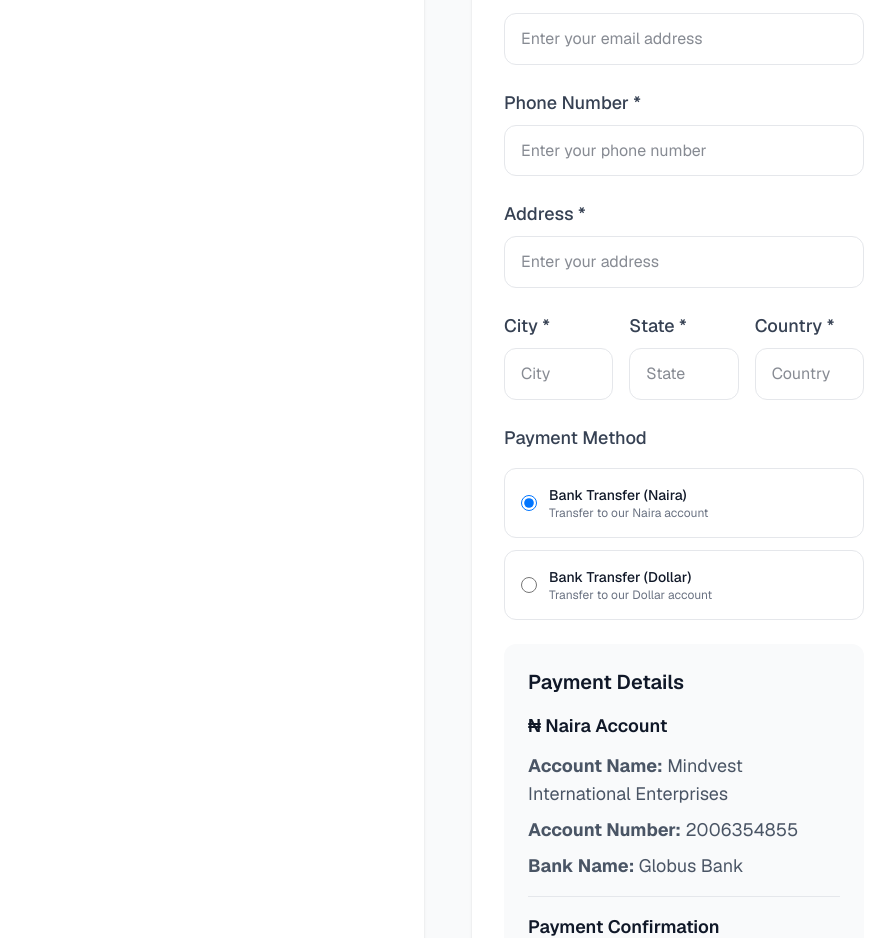
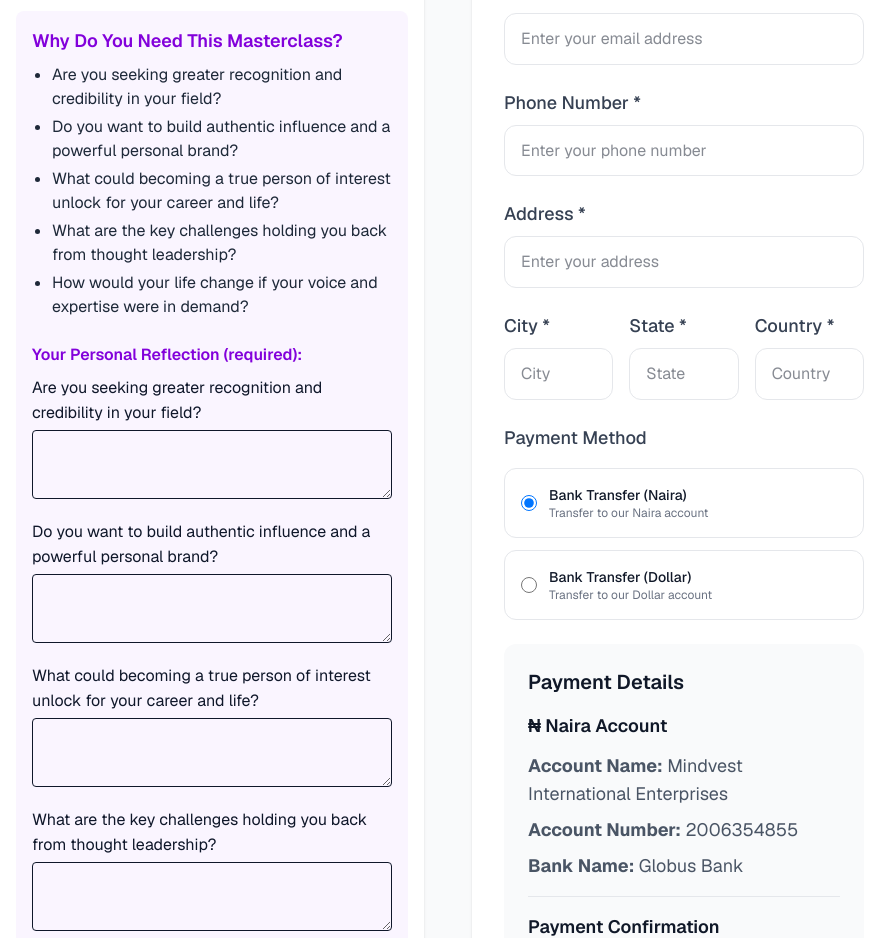
Before and after one commit to DevzekiFaith/work-web, a Next.js app: page /events/register/1 in a window 1280 px wide. Shown: the part 881-1819 px from the top of the page, without its empty margins (192-1087 px from the left). Built offline with nearby package versions, Linux system fonts and the light colour scheme.

Commit message:
Improved-Version

```diff
--- a/src/app/events/register/[eventId]/page.tsx
+++ b/src/app/events/register/[eventId]/page.tsx
@@ -72,11 +72,26 @@ export default function EventRegistration({ params }: { params: Promise<{ eventI
     cvv: '',
     cardName: ''
   });
+  const [reflectionAnswers, setReflectionAnswers] = useState({
+    q1: '',
+    q2: '',
+    q3: '',
+    q4: '',
+    q5: ''
+  });
+  const [academyReflectionAnswers, setAcademyReflectionAnswers] = useState({
+    aq1: '',
+    aq2: '',
+    aq3: '',
+    aq4: '',
+    aq5: ''
+  });
   const [isSubmitting, setIsSubmitting] = useState(false);
   const [isSubmitted, setIsSubmitted] = useState(false);
   const [errors, setErrors] = useState<Record<string, string>>({});
 
-  const event = eventsData[resolvedParams.eventId as keyof typeof eventsData];
+  const eventIdNum = Number(resolvedParams.eventId);
+  const event = eventIdNum in eventsData ? eventsData[eventIdNum as unknown as keyof typeof eventsData] : undefined;
 
   useEffect(() => {
     if (!event) {
@@ -123,6 +138,22 @@ export default function EventRegistration({ params }: { params: Promise<{ eventI
       if (!formData.expiryDate.trim()) newErrors.expiryDate = 'Expiry date is required';
       if (!formData.cvv.trim()) newErrors.cvv = 'CVV is required';
       if (!formData.cardName.trim()) newErrors.cardName = 'Cardholder name is required';
+    }
+
+    if(event && event.type === 'MASTERCLASS') {
+      if(!reflectionAnswers.q1.trim()) newErrors.q1 = 'Please answer question 1';
+      if(!reflectionAnswers.q2.trim()) newErrors.q2 = 'Please answer question 2';
+      if(!reflectionAnswers.q3.trim()) newErrors.q3 = 'Please answer question 3';
+      if(!reflectionAnswers.q4.trim()) newErrors.q4 = 'Please answer question 4';
+      if(!reflectionAnswers.q5.trim()) newErrors.q5 = 'Please answer question 5';
+    }
+
+    if(event && event.type === 'ACADEMY') {
+      if(!academyReflectionAnswers.aq1.trim()) newErrors.aq1 = 'Please answer question 1';
+      if(!academyReflectionAnswers.aq2.trim()) newErrors.aq2 = 'Please answer question 2';
+      if(!academyReflectionAnswers.aq3.trim()) newErrors.aq3 = 'Please answer question 3';
+      if(!academyReflectionAnswers.aq4.trim()) newErrors.aq4 = 'Please answer question 4';
+      if(!academyReflectionAnswers.aq5.trim()) newErrors.aq5 = 'Please answer question 5';
     }
 
     setErrors(newErrors);
@@ -203,7 +234,7 @@ export default function EventRegistration({ params }: { params: Promise<{ eventI
                           className="inline-flex items-center gap-2 bg-green-600 hover:bg-green-700 text-white font-semibold px-6 py-3 rounded-xl transition-all duration-300 shadow-sm hover:shadow-md"
                         >
                           <svg className="w-5 h-5" fill="currentColor" viewBox="0 0 24 24">
-                            <path d="M17.472 14.382c-.297-.149-1.758-.867-2.03-.967-.273-.099-.471-.148-.67.15-.197.297-.767.966-.94 1.164-.173.199-.347.223-.644.075-.297-.15-1.255-.463-2.39-1.475-.883-.788-1.48-1.761-1.653-2.059-.173-.297-.018-.458.13-.606.134-.133.298-.347.446-.52.149-.174.198-.298.298-.497.099-.198.05-.371-.025-.52-.075-.149-.669-1.612-.916-2.207-.242-.579-.487-.5-.669-.51-.173-.008-.371-.01-.57-.01-.198 0-.52.074-.792.372-.272.297-1.04 1.016-1.04 2.479 0 1.462 1.065 2.875 1.213 3.074.149.198 2.096 3.2 5.077 4.487.709.306 1.262.489 1.694.625.712.227 1.36.195 1.871.118.571-.085 1.758-.719 2.006-1.413.248-.694.248-1.289.173-1.413-.074-.124-.272-.198-.57-.347m-5.421 7.403h-.004a9.87 9.87 0 01-5.031-1.378l-.361-.214-3.741.982.998-3.648-.235-.374a9.86 9.86 0 01-1.51-5.26c.001-5.45 4.436-9.884 9.888-9.884 2.64 0 5.122 1.03 6.988 2.898a9.825 9.825 0 012.893 6.994c-.003 5.45-4.437 9.884-9.885 9.884m8.413-18.297A11.815 11.815 0 0012.05 0C5.495 0 .16 5.335.157 11.892c0 2.096.547 4.142 1.588 5.945L.057 24l6.305-1.654a11.882 11.882 0 005.683 1.448h.005c6.554 0 11.89-5.335 11.893-11.893A11.821 11.821 0 0020.885 3.488"/>
+                            <path d="M17.472 14.382c-.297-.149-1.758-.867-2.03-.967-.273-.099-.471-.148-.67.15-.197.297-.767.966-.94 1.164-.173.199-.347.223-.644.075-.297-.15-1.255-.463-2.39-1.475-.883-.788-1.48-1.761-1.653-2.059-.173-.297-.018-.458.13-.606.134-.133.298-.347.446-.52.149-.174.198-.298.298-.497.099-.198.05-.371-.025-.52-.075-.149-.669-1.612-.916-2.207-.242-.579-.487-.5-.669-.51-.173-.008-.371-.01-.57-.01-.198 0-.52.074-.792.372-.272.297-1.04 1.016-1.04 2.479 0 1.462 1.065 2.875 1.213 3.074.149.198 2.096 3.2 5.077 4.487.709.306 1.262.489 1.694.625.712.227 1.36.195 1.871.118.571-.085 1.758-.719 2.006-1.413.248-.694.248-1.289.173-1.413-.074-.124-.272-.198-.57-.347m-5.421 7.403h-.004a9.87 9.87 0 01-5.031-1.378l-.361-.214-3.741.982.998-3.648-.235-.374a9.86 9.86 0 01-1.51-5.26c.001-5.45 4.436-9.884 9.888-9.884 2.64 0 5.122 1.03 6.988 2.898a9.825 9.825 0 012.893 6.994c-.003 5.45-4.437 9.884-9.885 9.884m8.413-18.297A11.815 11.815 0 0012.05 0C5.495 0 .16 5.335.157 11.892c0 2.096.547 4.142 1.588 5.945L.057 24l6.305-1.654a11.882 11.882 0 005.683 1.448h.005c6.554 0 11.89-5.335 11.893-11.893A11.821 11.821 0 0020.885 3.488" />
                           </svg>
                           Send WhatsApp Message
                         </a>
@@ -325,6 +356,64 @@ export default function EventRegistration({ params }: { params: Promise<{ eventI
                     </div>
                   </div>
                 </div>
+                {event.type === 'MASTERCLASS' && (
+                  <div className="mt-5 bg-purple-50 dark:bg-purple-900/20 rounded-lg p-4">
+                    <h4 className="text-lg font-semibold text-purple-700 dark:text-purple-300 mb-2">Why Do You Need This Masterclass?</h4>
+                    <ul className="list-disc pl-5 space-y-1 text-gray-800 dark:text-gray-200 text-base mb-6">
+                      <li>Are you seeking greater recognition and credibility in your field?</li>
+                      <li>Do you want to build authentic influence and a powerful personal brand?</li>
+                      <li>What could becoming a true person of interest unlock for your career and life?</li>
+                      <li>What are the key challenges holding you back from thought leadership?</li>
+                      <li>How would your life change if your voice and expertise were in demand?</li>
+                    </ul>
+                    <div>
+                      <h3 className="text-base font-semibold mb-2 text-purple-700">Your Personal Reflection (required):</h3>
+                      <label className="block mb-1">Are you seeking greater recognition and credibility in your field?</label>
+                      <textarea className="w-full mb-3 p-2 border rounded" value={reflectionAnswers.q1} onChange={e => setReflectionAnswers(ans => ({ ...ans, q1: e.target.value }))} required />
+
+                      <label className="block mb-1">Do you want to build authentic influence and a powerful personal brand?</label>
+                      <textarea className="w-full mb-3 p-2 border rounded" value={reflectionAnswers.q2} onChange={e => setReflectionAnswers(ans => ({ ...ans, q2: e.target.value }))} required />
+
+                      <label className="block mb-1">What could becoming a true person of interest unlock for your career and life?</label>
+                      <textarea className="w-full mb-3 p-2 border rounded" value={reflectionAnswers.q3} onChange={e => setReflectionAnswers(ans => ({ ...ans, q3: e.target.value }))} required />
+
+                      <label className="block mb-1">What are the key challenges holding you back from thought leadership?</label>
+                      <textarea className="w-full mb-3 p-2 border rounded" value={reflectionAnswers.q4} onChange={e => setReflectionAnswers(ans => ({ ...ans, q4: e.target.value }))} required />
+
+                      <label className="block mb-1">How would your life change if your voice and expertise were in demand?</label>
+                      <textarea className="w-full mb-3 p-2 border rounded" value={reflectionAnswers.q5} onChange={e => setReflectionAnswers(ans => ({ ...ans, q5: e.target.value }))} required />
+                    </div>
+                  </div>
+                )}
+                {event.type === 'ACADEMY' && (
+                  <div className="mt-5 bg-purple-50 dark:bg-purple-900/20 rounded-lg p-4">
+                    <h4 className="text-lg font-semibold text-purple-700 dark:text-purple-300 mb-2">Why Choose Upgrade Academy?</h4>
+                    <ul className="list-disc pl-5 space-y-1 text-gray-800 dark:text-gray-200 text-base mb-6">
+                      <li>Is it time to rebuild your professional foundation and future-proof your skills?</li>
+                      <li>Are you considering a major career move or reinvention?</li>
+                      <li>What is one skill you know you must master to unlock your next level?</li>
+                      <li>Have you invested in your professional growth as much as you want?</li>
+                      <li>How can expert guidance accelerate your transformation now?</li>
+                    </ul>
+                    <div>
+                      <h3 className="text-base font-semibold mb-2 text-purple-700">Your Personal Reflection (required):</h3>
+                      <label className="block mb-1">Is it time to rebuild your professional foundation and future-proof your skills?</label>
+                      <textarea className="w-full mb-3 p-2 border rounded" value={academyReflectionAnswers.aq1} onChange={e => setAcademyReflectionAnswers(ans => ({ ...ans, aq1: e.target.value }))} required />
+
+                      <label className="block mb-1">Are you considering a major career move or reinvention?</label>
+                      <textarea className="w-full mb-3 p-2 border rounded" value={academyReflectionAnswers.aq2} onChange={e => setAcademyReflectionAnswers(ans => ({ ...ans, aq2: e.target.value }))} required />
+
+                      <label className="block mb-1">What is one skill you know you must master to unlock your next level?</label>
+                      <textarea className="w-full mb-3 p-2 border rounded" value={academyReflectionAnswers.aq3} onChange={e => setAcademyReflectionAnswers(ans => ({ ...ans, aq3: e.target.value }))} required />
+
+                      <label className="block mb-1">Have you invested in your professional growth as much as you want?</label>
+                      <textarea className="w-full mb-3 p-2 border rounded" value={academyReflectionAnswers.aq4} onChange={e => setAcademyReflectionAnswers(ans => ({ ...ans, aq4: e.target.value }))} required />
+
+                      <label className="block mb-1">How can expert guidance accelerate your transformation now?</label>
+                      <textarea className="w-full mb-3 p-2 border rounded" value={academyReflectionAnswers.aq5} onChange={e => setAcademyReflectionAnswers(ans => ({ ...ans, aq5: e.target.value }))} required />
+                    </div>
+                  </div>
+                )}
               </motion.div>
 
               {/* Registration Form */}
@@ -348,8 +437,7 @@ export default function EventRegistration({ params }: { params: Promise<{ eventI
                         name="firstName"
                         value={formData.firstName}
                         onChange={handleInputChange}
-                        className={`w-full px-4 py-3 border rounded-xl focus:ring-2 focus:ring-purple-500 focus:border-purple-500 transition-all duration-300 bg-white dark:bg-gray-800 text-gray-900 dark:text-white ${
-                          errors.firstName ? 'border-red-500' : 'border-gray-200 dark:border-gray-600'
+                        className={`w-full px-4 py-3 border rounded-xl focus:ring-2 focus:ring-purple-500 focus:border-purple-500 transition-all duration-300 bg-white dark:bg-gray-800 text-gray-900 dark:text-white ${errors.firstName ? 'border-red-500' : 'border-gray-200 dark:border-gray-600'
                           }`}
                         placeholder="Enter your first name"
                       />
@@ -367,8 +455,7 @@ export default function EventRegistration({ params }: { params: Promise<{ eventI
                         name="lastName"
                         value={formData.lastName}
                         onChange={handleInputChange}
-                        className={`w-full px-4 py-3 border rounded-xl focus:ring-2 focus:ring-purple-500 focus:border-purple-500 transition-all duration-300 bg-white dark:bg-gray-800 text-gray-900 dark:text-white ${
-                          errors.lastName ? 'border-red-500' : 'border-gray-200 dark:border-gray-600'
+                        className={`w-full px-4 py-3 border rounded-xl focus:ring-2 focus:ring-purple-500 focus:border-purple-500 transition-all duration-300 bg-white dark:bg-gray-800 text-gray-900 dark:text-white ${errors.lastName ? 'border-red-500' : 'border-gray-200 dark:border-gray-600'
                           }`}
                         placeholder="Enter your last name"
                       />
@@ -387,8 +474,7 @@ export default function EventRegistration({ params }: { params: Promise<{ eventI
                       name="email"
                       value={formData.email}
                       onChange={handleInputChange}
-                      className={`w-full px-4 py-3 border rounded-xl focus:ring-2 focus:ring-purple-500 focus:border-purple-500 transition-all duration-300 bg-white dark:bg-gray-800 text-gray-900 dark:text-white ${
-                        errors.email ? 'border-red-500' : 'border-gray-200 dark:border-gray-600'
+                      className={`w-full px-4 py-3 border rounded-xl focus:ring-2 focus:ring-purple-500 focus:border-purple-500 transition-all duration-300 bg-white dark:bg-gray-800 text-gray-900 dark:text-white ${errors.email ? 'border-red-500' : 'border-gray-200 dark:border-gray-600'
                         }`}
                       placeholder="Enter your email address"
                     />
@@ -406,8 +492,7 @@ export default function EventRegistration({ params }: { params: Promise<{ eventI
                       name="phone"
                       value={formData.phone}
                       onChange={handleInputChange}
-                      className={`w-full px-4 py-3 border rounded-xl focus:ring-2 focus:ring-purple-500 focus:border-purple-500 transition-all duration-300 bg-white dark:bg-gray-800 text-gray-900 dark:text-white ${
-                        errors.phone ? 'border-red-500' : 'border-gray-200 dark:border-gray-600'
+                      className={`w-full px-4 py-3 border rounded-xl focus:ring-2 focus:ring-purple-500 focus:border-purple-500 transition-all duration-300 bg-white dark:bg-gray-800 text-gray-900 dark:text-white ${errors.phone ? 'border-red-500' : 'border-gray-200 dark:border-gray-600'
                         }`}
                       placeholder="Enter your phone number"
                     />
@@ -426,8 +511,7 @@ export default function EventRegistration({ params }: { params: Promise<{ eventI
                       name="address"
                       value={formData.address}
                       onChange={handleInputChange}
-                      className={`w-full px-4 py-3 border rounded-xl focus:ring-2 focus:ring-purple-500 focus:border-purple-500 transition-all duration-300 bg-white dark:bg-gray-800 text-gray-900 dark:text-white ${
-                        errors.address ? 'border-red-500' : 'border-gray-200 dark:border-gray-600'
+                      className={`w-full px-4 py-3 border rounded-xl focus:ring-2 focus:ring-purple-500 focus:border-purple-500 transition-all duration-300 bg-white dark:bg-gray-800 text-gray-900 dark:text-white ${errors.address ? 'border-red-500' : 'border-gray-200 dark:border-gray-600'
                         }`}
                       placeholder="Enter your address"
                     />
@@ -446,8 +530,7 @@ export default function EventRegistration({ params }: { params: Promise<{ eventI
                         name="city"
                         value={formData.city}
                         onChange={handleInputChange}
-                        className={`w-full px-4 py-3 border rounded-xl focus:ring-2 focus:ring-purple-500 focus:border-purple-500 transition-all duration-300 bg-white dark:bg-gray-800 text-gray-900 dark:text-white ${
-                          errors.city ? 'border-red-500' : 'border-gray-200 dark:border-gray-600'
+                        className={`w-full px-4 py-3 border rounded-xl focus:ring-2 focus:ring-purple-500 focus:border-purple-500 transition-all duration-300 bg-white dark:bg-gray-800 text-gray-900 dark:text-white ${errors.city ? 'border-red-500' : 'border-gray-200 dark:border-gray-600'
                           }`}
                         placeholder="City"
                       />
@@ -465,8 +548,7 @@ export default function EventRegistration({ params }: { params: Promise<{ eventI
                         name="state"
                         value={formData.state}
                         onChange={handleInputChange}
-                        className={`w-full px-4 py-3 border rounded-xl focus:ring-2 focus:ring-purple-500 focus:border-purple-500 transition-all duration-300 bg-white dark:bg-gray-800 text-gray-900 dark:text-white ${
-                          errors.state ? 'border-red-500' : 'border-gray-200 dark:border-gray-600'
+                        className={`w-full px-4 py-3 border rounded-xl focus:ring-2 focus:ring-purple-500 focus:border-purple-500 transition-all duration-300 bg-white dark:bg-gray-800 text-gray-900 dark:text-white ${errors.state ? 'border-red-500' : 'border-gray-200 dark:border-gray-600'
                           }`}
                         placeholder="State"
                       />
@@ -484,8 +566,7 @@ export default function EventRegistration({ params }: { params: Promise<{ eventI
                         name="country"
                         value={formData.country}
                         onChange={handleInputChange}
-                        className={`w-full px-4 py-3 border rounded-xl focus:ring-2 focus:ring-purple-500 focus:border-purple-500 transition-all duration-300 bg-white dark:bg-gray-800 text-gray-900 dark:text-white ${
-                          errors.country ? 'border-red-500' : 'border-gray-200 dark:border-gray-600'
+                        className={`w-full px-4 py-3 border rounded-xl focus:ring-2 focus:ring-purple-500 focus:border-purple-500 transition-all duration-300 bg-white dark:bg-gray-800 text-gray-900 dark:text-white ${errors.country ? 'border-red-500' : 'border-gray-200 dark:border-gray-600'
                           }`}
                         placeholder="Country"
                       />
@@ -563,7 +644,7 @@ export default function EventRegistration({ params }: { params: Promise<{ eventI
                               className="inline-flex items-center gap-2 bg-green-600 hover:bg-green-700 text-white font-semibold px-6 py-3 rounded-xl transition-all duration-300 shadow-sm hover:shadow-md"
                             >
                               <svg className="w-5 h-5" fill="currentColor" viewBox="0 0 24 24">
-                                <path d="M17.472 14.382c-.297-.149-1.758-.867-2.03-.967-.273-.099-.471-.148-.67.15-.197.297-.767.966-.94 1.164-.173.199-.347.223-.644.075-.297-.15-1.255-.463-2.39-1.475-.883-.788-1.48-1.761-1.653-2.059-.173-.297-.018-.458.13-.606.134-.133.298-.347.446-.52.149-.174.198-.298.298-.497.099-.198.05-.371-.025-.52-.075-.149-.669-1.612-.916-2.207-.242-.579-.487-.5-.669-.51-.173-.008-.371-.01-.57-.01-.198 0-.52.074-.792.372-.272.297-1.04 1.016-1.04 2.479 0 1.462 1.065 2.875 1.213 3.074.149.198 2.096 3.2 5.077 4.487.709.306 1.262.489 1.694.625.712.227 1.36.195 1.871.118.571-.085 1.758-.719 2.006-1.413.248-.694.248-1.289.173-1.413-.074-.124-.272-.198-.57-.347m-5.421 7.403h-.004a9.87 9.87 0 01-5.031-1.378l-.361-.214-3.741.982.998-3.648-.235-.374a9.86 9.86 0 01-1.51-5.26c.001-5.45 4.436-9.884 9.888-9.884 2.64 0 5.122 1.03 6.988 2.898a9.825 9.825 0 012.893 6.994c-.003 5.45-4.437 9.884-9.885 9.884m8.413-18.297A11.815 11.815 0 0012.05 0C5.495 0 .16 5.335.157 11.892c0 2.096.547 4.142 1.588 5.945L.057 24l6.305-1.654a11.882 11.882 0 005.683 1.448h.005c6.554 0 11.89-5.335 11.893-11.893A11.821 11.821 0 0020.885 3.488"/>
+                                <path d="M17.472 14.382c-.297-.149-1.758-.867-2.03-.967-.273-.099-.471-.148-.67.15-.197.297-.767.966-.94 1.164-.173.199-.347.223-.644.075-.297-.15-1.255-.463-2.39-1.475-.883-.788-1.48-1.761-1.653-2.059-.173-.297-.018-.458.13-.606.134-.133.298-.347.446-.52.149-.174.198-.298.298-.497.099-.198.05-.371-.025-.52-.075-.149-.669-1.612-.916-2.207-.242-.579-.487-.5-.669-.51-.173-.008-.371-.01-.57-.01-.198 0-.52.074-.792.372-.272.297-1.04 1.016-1.04 2.479 0 1.462 1.065 2.875 1.213 3.074.149.198 2.096 3.2 5.077 4.487.709.306 1.262.489 1.694.625.712.227 1.36.195 1.871.118.571-.085 1.758-.719 2.006-1.413.248-.694.248-1.289.173-1.413-.074-.124-.272-.198-.57-.347m-5.421 7.403h-.004a9.87 9.87 0 01-5.031-1.378l-.361-.214-3.741.982.998-3.648-.235-.374a9.86 9.86 0 01-1.51-5.26c.001-5.45 4.436-9.884 9.888-9.884 2.64 0 5.122 1.03 6.988 2.898a9.825 9.825 0 012.893 6.994c-.003 5.45-4.437 9.884-9.885 9.884m8.413-18.297A11.815 11.815 0 0012.05 0C5.495 0 .16 5.335.157 11.892c0 2.096.547 4.142 1.588 5.945L.057 24l6.305-1.654a11.882 11.882 0 005.683 1.448h.005c6.554 0 11.89-5.335 11.893-11.893A11.821 11.821 0 0020.885 3.488" />
                               </svg>
                               Send WhatsApp Message
                             </a>
```
Lines whose indentation alone changed are shown as unchanged.
